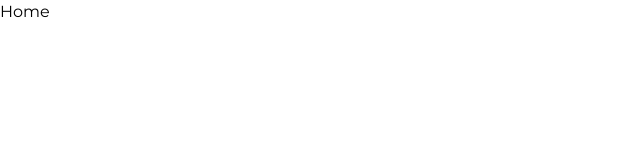
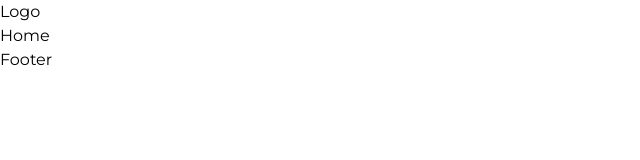
Before and after one commit to SqTione/QuizzyRoomFrontend, a Next.js app: page / in a window 1280 px wide. Shown: the top 160 px of the page, without its empty margins (0-640 px from the left). Built offline with nearby package versions, Linux system fonts and the light colour scheme.

Commit message:
Created layout templates

```diff
--- a/src/app/layout.tsx
+++ b/src/app/layout.tsx
@@ -1,5 +1,6 @@
 import './globals.scss'
 import { Providers } from './providers'
+import { Footer } from '@/components/footer/Footer'
 import { SITE_NAME } from '@/constants/seo.constants'
 import type { Metadata } from 'next'
 import { Montserrat } from 'next/font/google'
@@ -29,6 +30,7 @@
 	return (
 		<html lang='ru'>
 			<body className={`${zen.variable}`}>
+				<header>Logo</header>
 				{children}
 				<Providers>
 					<Toaster
@@ -37,6 +39,7 @@
 						duration={1500}
 					/>
 				</Providers>
+				<Footer></Footer>
 			</body>
 		</html>
 	)
--- /dev/null
+++ b/src/components/dashboard-layout/DashboardLayout.tsx
@@ -0,0 +1,15 @@
+import { Header } from './header/Header'
+import { PropsWithChildren } from 'react'
+
+export default function DashboardLayout({
+	children
+}: PropsWithChildren<unknown>) {
+	return (
+		<div className='grid min-h-screen 2xl:grid-cols-[1.1fr_6fr] grid-cols-[1.2fr_6fr] shrink-0'>
+			<main>
+				<Header></Header>
+				{children}
+			</main>
+		</div>
+	)
+}
--- /dev/null
+++ b/src/components/dashboard-layout/header/Header.tsx
@@ -0,0 +1,4 @@
+;`use client`
+export function Header() {
+	return <header></header>
+}
--- /dev/null
+++ b/src/components/dashboard-layout/sidebar/Sidebar.jsx
@@ -0,0 +1,2 @@
+;`use client`
+export function Sidebar() {}
--- /dev/null
+++ b/src/components/footer/Footer.tsx
@@ -0,0 +1,3 @@
+export function Footer() {
+	return <footer>Footer</footer>
+}
```
